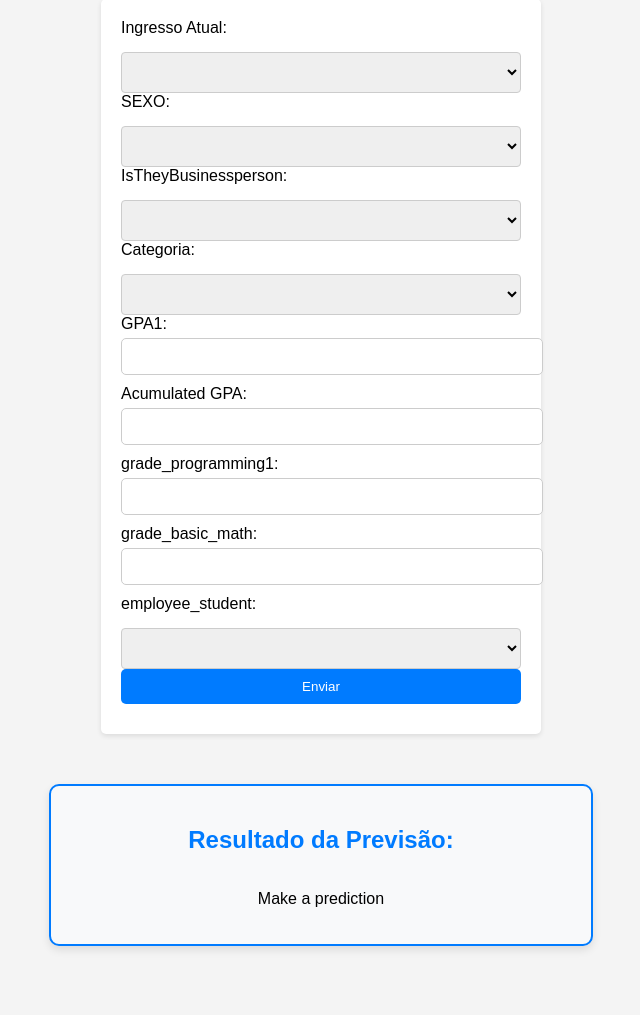
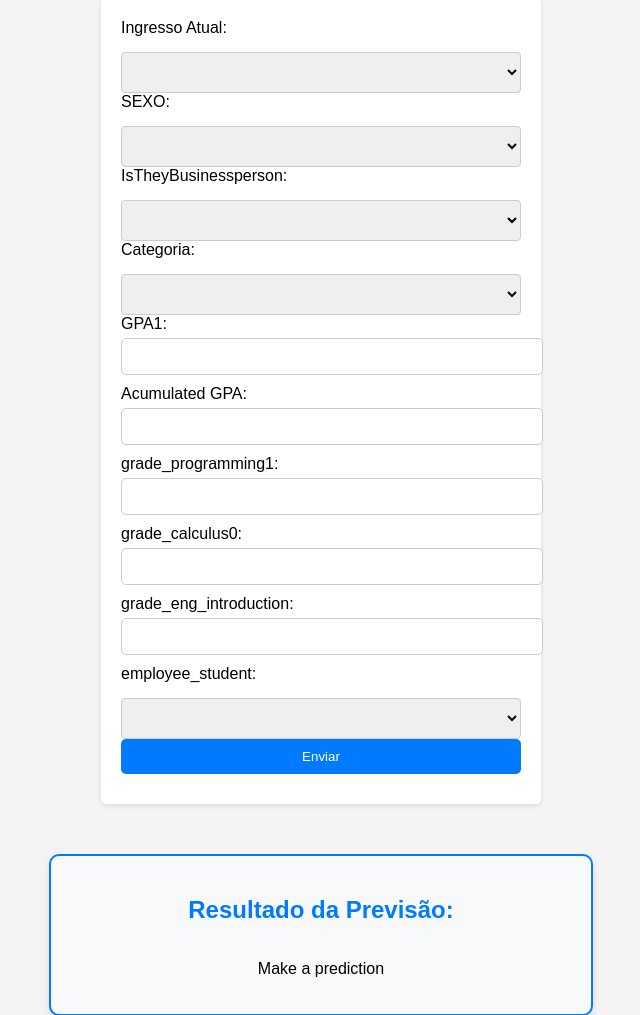
Before and after one commit to henriquecefet/DropoutModelPrediction, a Flask app: page /eng/model1GPA in a window 1280 px wide. Shown: the part 81-1096 px from the top of the page, without its empty margins (319-959 px from the left). Before the commit the page ends 1031 px from the top, so only its background shows below. Run offline with Flask 2, Linux system fonts and the light colour scheme.

Commit message:
Add files via upload

```diff
--- a/app.py
+++ b/app.py
@@ -163,7 +163,7 @@ def bsi_model2GPA():
 def bsi_model2gpa_predict():
     try:
         # Load the model
-        pipeline = joblib.load('model4GPA_model_and_encoders/BSI/model3GPA/model2GPA.pkl')
+        pipeline = joblib.load('model4GPA_model_and_encoders/BSI/model2GPA/model2GPA.pkl')
 
         # Carregar os LabelEncoders
         label_encoders = {
@@ -309,7 +309,7 @@ def mat_model4gpa_predict():
         }
 
         # Define as colunas numéricas e categóricas
-        categorical_columns = ['ingresso_atual', 'FINAL_STATUS', 'Categoria', 'IsTheyBusinessperson', 'SEXO', 'employee_student']
+        categorical_columns = ['ingresso_atual', 'Categoria', 'IsTheyBusinessperson', 'SEXO', 'employee_student']
         numerical_columns = ['CR_ATUAL',  'GPA1', 'GPA2', 'GPA3', 'GPA4', 'grade_programming1', "grade_enviroment",
                     'grade_math_foundation', 'grade_analytic_geometry']
         # Get the JSON data from the request
@@ -374,7 +374,7 @@ def mat_model3gpa_predict():
         }
 
         # Define as colunas numéricas e categóricas
-        categorical_columns = ['ingresso_atual', 'FINAL_STATUS', 'Categoria', 'IsTheyBusinessperson', 'SEXO', 'employee_student']
+        categorical_columns = ['ingresso_atual', 'Categoria', 'IsTheyBusinessperson', 'SEXO', 'employee_student']
         numerical_columns = ['CR_ATUAL', 'GPA1', 'GPA2', 'GPA3', 'grade_programming1', "grade_enviroment",
                     'grade_math_foundation', 'grade_analytic_geometry']
         # Get the JSON data from the request
@@ -441,7 +441,7 @@ def mat_model2gpa_predict():
         }
 
         # Define as colunas numéricas e categóricas
-        categorical_columns = ['ingresso_atual', 'FINAL_STATUS', 'Categoria', 'IsTheyBusinessperson', 'SEXO', 'employee_student']
+        categorical_columns = ['ingresso_atual', 'Categoria', 'IsTheyBusinessperson', 'SEXO', 'employee_student']
         numerical_columns = ['GPA1', 'GPA2', 'grade_programming1', "grade_enviroment",
                     'grade_math_foundation', 'grade_analytic_geometry']
         data = request.json
@@ -509,7 +509,7 @@ def mat_model1gpa_predict():
         }
 
         # Define as colunas numéricas e categóricas
-        categorical_columns = ['ingresso_atual', 'FINAL_STATUS', 'Categoria', 'IsTheyBusinessperson', 'SEXO', 'employee_student']
+        categorical_columns = ['ingresso_atual', 'Categoria', 'IsTheyBusinessperson', 'SEXO', 'employee_student']
         numerical_columns = ['CR_ATUAL', 'GPA1', 'grade_programming1', "grade_enviroment",
                     'grade_math_foundation', 'grade_analytic_geometry']
         # Get the JSON data from the request
--- a/templates/eng/engindex.html
+++ b/templates/eng/engindex.html
@@ -9,7 +9,7 @@
 </head>
 <body>
     <div id="app">
-        <h1>Previsão de Evasão de Alunos de Sistemas de Informação</h1>
+        <h1>Previsão de Evasão de Alunos de Engenharia de Produção</h1>
         <p>
             A inteligência artificial pode ser uma ferramenta poderosa para prever a evasão de alunos em cursos universitários. Utilizando dados de rendimento acadêmico, como o Coeficiente de Rendimento (CR), modelos de machine learning podem identificar padrões e ajudar a prever quais alunos têm maior risco de evadir.
         </p>
--- a/templates/eng/model1GPA/model1GPA.html
+++ b/templates/eng/model1GPA/model1GPA.html
@@ -49,8 +49,11 @@
             <label for="grade_programming1">grade_programming1:</label>
             <input type="text" id="grade_programming1" v-model="formData.grade_programming1">
 
-            <label for="grade_basic_math">grade_basic_math:</label>
-            <input type="text" id="grade_basic_math" v-model="formData.grade_basic_math">
+            <label for="grade_calculus0">grade_calculus0:</label>
+            <input type="text" id="grade_calculus0" v-model="formData.grade_calculus0">
+
+            <label for="grade_eng_introduction">grade_eng_introduction:</label>
+            <input type="text" id="grade_eng_introduction" v-model="formData.grade_eng_introduction">
 
             <label for="employee_student">employee_student:</label>
             <select id="employee_student" v-model="formData.employee_student">
--- a/templates/mat/matindex.html
+++ b/templates/mat/matindex.html
@@ -9,7 +9,7 @@
 </head>
 <body>
     <div id="app">
-        <h1>Previsão de Evasão de Alunos de Sistemas de Informação</h1>
+        <h1>Previsão de Evasão de Alunos de Matemática</h1>
         <p>
             A inteligência artificial pode ser uma ferramenta poderosa para prever a evasão de alunos em cursos universitários. Utilizando dados de rendimento acadêmico, como o Coeficiente de Rendimento (CR), modelos de machine learning podem identificar padrões e ajudar a prever quais alunos têm maior risco de evadir.
         </p>
```
